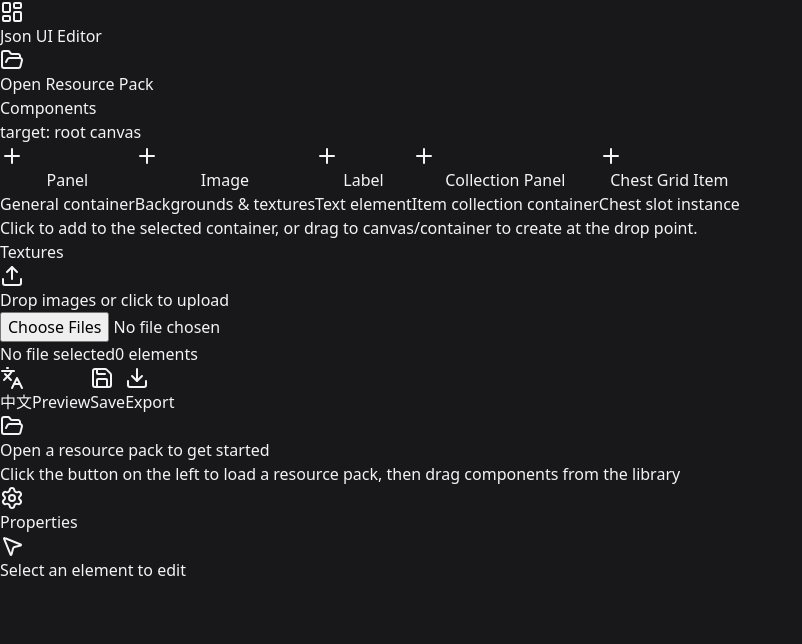
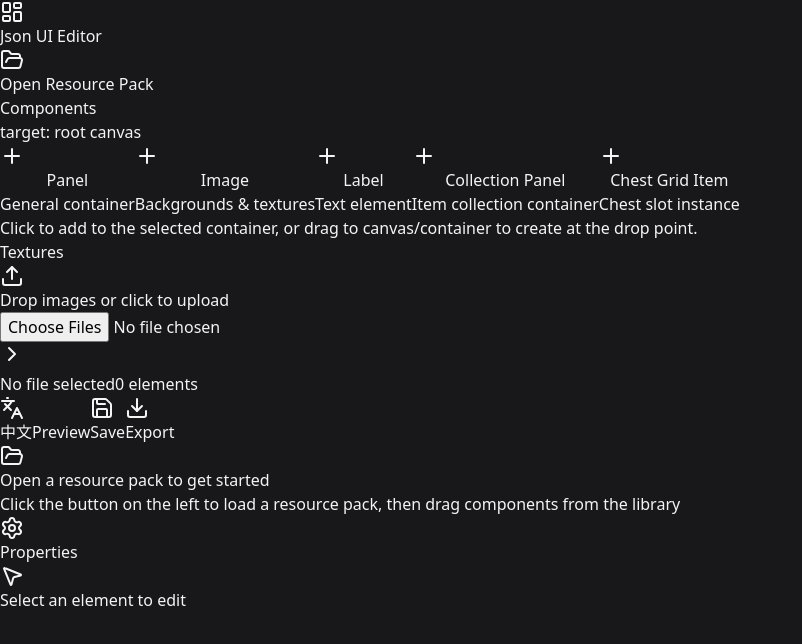
Before and after one commit to MemoriesOfTime/Json-UI-Editor, a React (Vite) app: page / in a window 1280 px wide. Shown: the top 644 px of the page, without its empty margins (0-802 px from the left). Built offline with nearby package versions, Linux system fonts and the light colour scheme.

Commit message:
feat: 支持右侧属性栏折叠切换

```diff
--- a/src/App.tsx
+++ b/src/App.tsx
@@ -1,4 +1,6 @@
 import {
+  ChevronLeft,
+  ChevronRight,
   Download,
   FolderOpen,
   Languages,
@@ -82,6 +84,7 @@ function App() {
   const setLocale = useI18nStore((s) => s.setLocale);
 
   const [showPreview, setShowPreview] = useState(false);
+  const [isRightSidebarOpen, setIsRightSidebarOpen] = useState(true);
   const [loading, setLoading] = useState(false);
   const [saving, setSaving] = useState(false);
   const [draggingType, setDraggingType] = useState<ElementType | null>(null);
@@ -385,6 +388,21 @@ function App() {
         className="relative flex flex-1 flex-col overflow-hidden"
         onClick={() => selectElement(null)}
       >
+        <button
+          onClick={(e) => {
+            e.stopPropagation();
+            setIsRightSidebarOpen(!isRightSidebarOpen);
+          }}
+          className="absolute right-0 top-1/2 z-50 flex h-16 w-5 -translate-y-1/2 items-center justify-center rounded-l-md border border-r-0 border-zinc-800 bg-zinc-900/90 text-zinc-500 shadow-md backdrop-blur transition-all hover:bg-zinc-800 hover:text-zinc-300"
+          title={t('btn.toggleRightSidebar')}
+        >
+          {isRightSidebarOpen ? (
+            <ChevronRight className="h-4 w-4" />
+          ) : (
+            <ChevronLeft className="h-4 w-4" />
+          )}
+        </button>
+
         <header
           className="flex h-14 items-center justify-between border-b border-zinc-800 bg-zinc-900/50 px-4"
           onClick={(event) => event.stopPropagation()}
@@ -483,7 +501,12 @@ function App() {
         </div>
       </main>
 
-      <aside className="flex w-80 flex-col border-l border-zinc-800 bg-zinc-900/50">
+      <aside
+        className={`flex flex-col overflow-hidden border-zinc-800 bg-zinc-900/50 transition-all duration-300 ${
+          isRightSidebarOpen ? 'w-80 border-l' : 'w-0 border-l-0'
+        }`}
+      >
+        <div className="flex h-full w-80 flex-col">
           <div className="border-b border-zinc-800 p-4">
             <h2 className="flex items-center gap-2 text-sm font-semibold text-zinc-100">
               <Settings className="h-4 w-4" />
@@ -887,6 +910,7 @@ function App() {
             </>
           )}
         </div>
+        </div>
       </aside>
 
       {showPreview && (
--- a/src/lib/locales/en.ts
+++ b/src/lib/locales/en.ts
@@ -11,6 +11,7 @@ export const en: Record<string, string> = {
   'btn.preview': 'Preview',
   'btn.close': 'Close',
   'btn.copyToClipboard': 'Copy to Clipboard',
+  'btn.toggleRightSidebar': 'Toggle Right Sidebar',
 
   // Sidebar
   'sidebar.uiFiles': 'UI Files',
--- a/src/lib/locales/zh.ts
+++ b/src/lib/locales/zh.ts
@@ -11,6 +11,7 @@ export const zh: Record<string, string> = {
   'btn.preview': '预览',
   'btn.close': '关闭',
   'btn.copyToClipboard': '复制到剪贴板',
+  'btn.toggleRightSidebar': '切换右侧属性栏',
 
   // 侧边栏
   'sidebar.uiFiles': 'UI 文件',
```
Also changed, not shown: 1 other file (tests, documents, lock files or other folders). Lines whose indentation alone changed are shown as unchanged.
